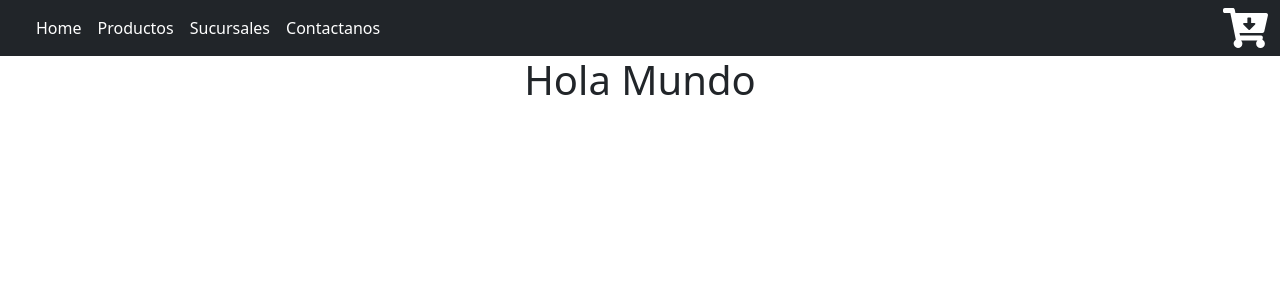
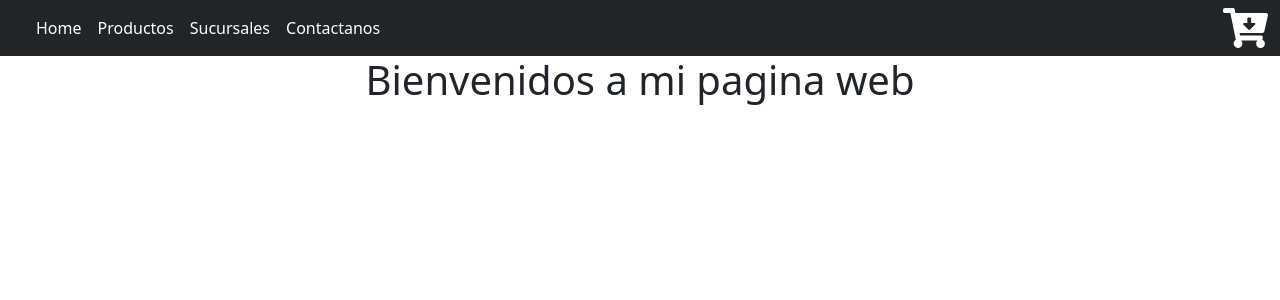
Before and after one commit to RodriiContreras/Proyecto_REACT, a React (Create React App) app: page / in a window 1280 px wide. Shown: the top 300 px of the page. Built offline with nearby package versions, Linux system fonts and the light colour scheme.

Commit message:
Correcion en props

```diff
--- a/src/App.js
+++ b/src/App.js
@@ -8,7 +8,7 @@ function App() {
   return (
     <div className="App">
          <NavBar/>
-         <ItemListContainer/>
+         <ItemListContainer greeting='Bienvenidos a mi pagina web'/>
     </div>
   );
 }
--- a/src/component/ItemListContainer.jsx
+++ b/src/component/ItemListContainer.jsx
@@ -1,10 +1,9 @@
 import React from 'react'
 
-function ItemListContainer() {
-    let nombre = 'Hola Mundo'
+function ItemListContainer(props){
     return (
         <div>
-            <h1 style={{fontSize:'40px'}}>{nombre}</h1>
+            <h1 style={{fontSize:'40px'}}>{props.greeting}</h1>
         </div>
     )
 }
```
